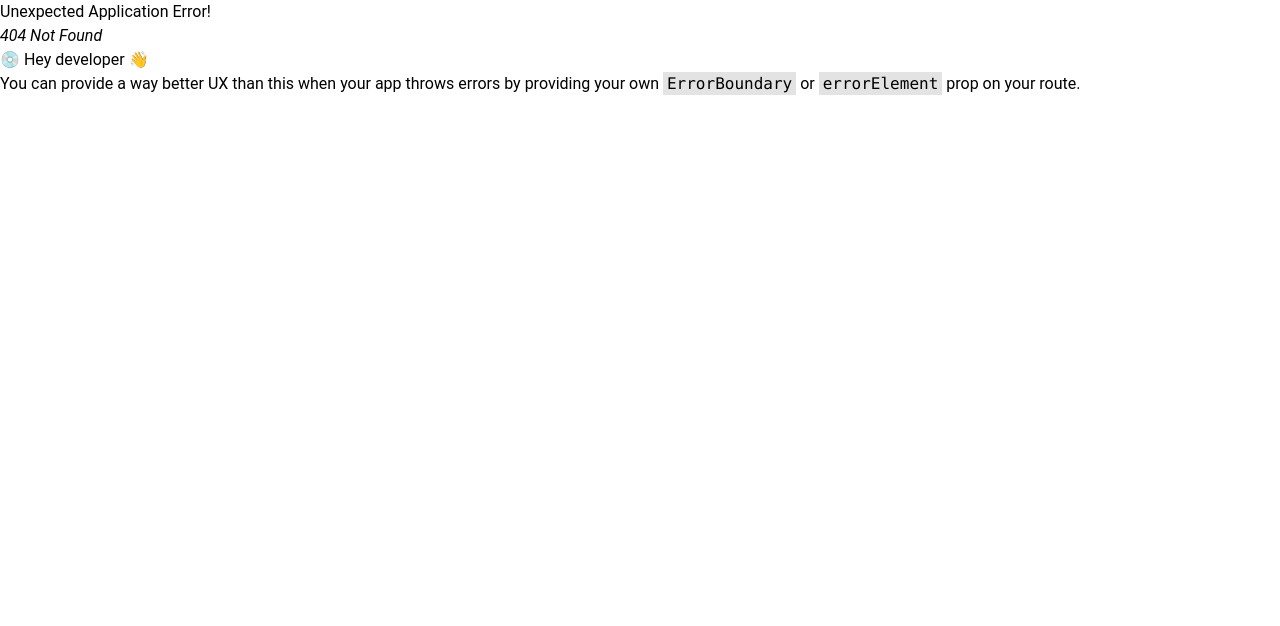
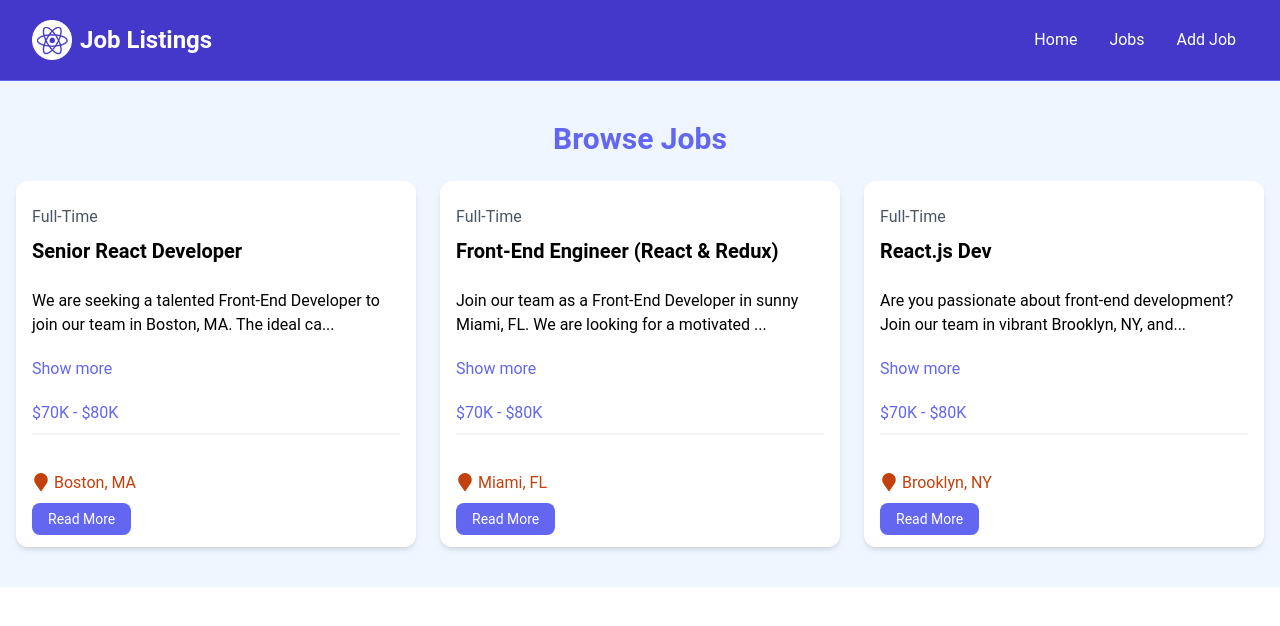
Before and after one commit to 7daytheory/react-2024, a React (Vite) app in the folder my-react-app/: page /jobs in a window 1280 px wide. Before the commit this address had no page. Shown: the top 626 px of the page. Built offline with nearby package versions, Linux system fonts and the light colour scheme.

Commit message:
Create jobs page and call in with assigned path inside Route

```diff
--- a/my-react-app/src/App.jsx
+++ b/my-react-app/src/App.jsx
@@ -1,15 +1,17 @@
-import { Route,
+  import { Route,
         createBrowserRouter,
         createRoutesFromElements,
         RouterProvider }
-   from 'react-router-dom';
-   import HomePage from './pages/HomePage';
-   import MainLayout from './layouts/MainLayout';
+  from 'react-router-dom';
+  import HomePage from './pages/HomePage';
+  import MainLayout from './layouts/MainLayout';
+  import JobsPage from './pages/JobsPage';
 
 const router = createBrowserRouter(
   createRoutesFromElements(
   <Route path='/' element={<MainLayout />}>
-    <Route index element={<HomePage />} /> //if path set to (path="/about") it will display on about page
+    <Route index element={<HomePage />} />
+    <Route path='/jobs' element={<JobsPage />} />
   </Route>
   )
 )
--- /dev/null
+++ b/my-react-app/src/pages/JobsPage.jsx
@@ -0,0 +1,10 @@
+import React from 'react'
+import Listings from '../components/Listings'
+
+const JobsPage = () => {
+  return (
+    <Listings />
+  )
+}
+
+export default JobsPage
```
